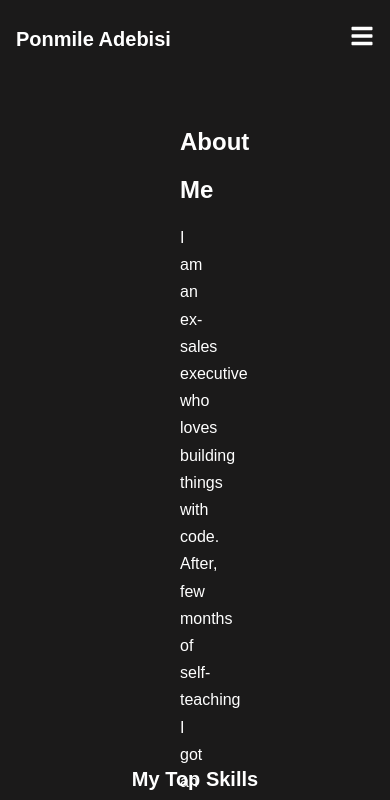
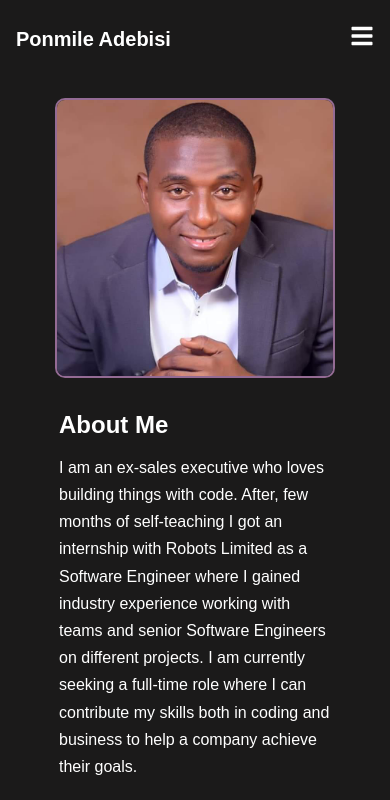
Before and after one commit to pjmiles/mYportfolio, a React (Create React App) app: page / in a window 390 px wide. Shown: the top 800 px of the page. Built offline with nearby package versions, Linux system fonts and the light colour scheme.

Commit message:
about section responsiveness

```diff
--- a/src/components/About.js
+++ b/src/components/About.js
@@ -4,7 +4,8 @@ import profileImage from "../images/profileImage.jpg";
 const About = () => {
   return (
     <section id="about" className="about-section">
-      <div className="about-container">
+     <img alt="ponmile" src={profileImage} className="my-image" />
+
         <div className="about-header">
           <h1 className="top-text">About Me</h1>
           <p className="about-bio">
@@ -17,10 +18,9 @@ const About = () => {
             achieve their goals.
           </p>
         </div>
-        <div className="hero-image-container">
-          <img alt="ponmile" src={profileImage} className="my-image" />
-        </div>
-      </div>
+        {/* <div className="hero-image-container">
+        </div> */}
+
     </section>
   );
 };
--- a/src/styles/About.css
+++ b/src/styles/About.css
@@ -1,68 +1,58 @@
-/* .about-section {
-
-} */
-
-.about-container {
+.about-section {
     background: var(--primary-dark);
     display: flex;
     align-items: center;
-    justify-content: space-around;
+    justify-content: center;
+    gap: 2.5rem;
+    max-width: 68.75rem;
+    margin: auto;
     padding: 20px 20px;
-    height: 675px;
+}
+
+.about-section img {
+    height: 17.5rem;
+    width: 17.5rem;
 }
 
 .about-header {
-    /* float: left; */
-    width: 50%;
+    width: 25rem;
     padding: 40px;
-    padding-left: 60px;
-    padding-right: 60px;
     margin: 30px;
-    /* margin-right: 30px; */
-    /* margin-bottom: 70px; */
-    line-height: 2;
+}
+
+.about-header p {
+    line-height: var(--line-height);
+    padding: 0.3rem 0;
 }
 
 .about-bio {
     color: var(--primary-color);
     line-height: var(--line-height);
-    /* padding: 10px 10px; */
-    /* max-width: 500px; */
 }
 
 /* for image */
-.hero-image-container {
-    width: 300px;
-}
-
-.hero-image-container img {
-    width: 100%;
-    height: auto;
-}
 
 .my-image {
     border: 2px solid var(--btn-color);
     border-radius: 10px;
 }
 
-
 .top-text {
     color: var(--primary-color);
     margin-bottom: 10px;
 }
 
-@media (max-width: 760px) {
+@media screen and (max-width: 760px) {
+    .about-section {
+        flex-direction: column;
+        gap: 0;
+    }
     .about-header {
-        width: 20%;
-        padding: 10px;
-        padding-left: 20px;
-        padding-right: 20px;
-        margin: 10px
+        width: 22rem;
+        margin-top: -7px;
+        /* margin: 10px */
     }
-    .about-container {
-        display: flex;
-        flex-direction: column;
-    }
+
     /* .about-container {
         display: flex;
         flex-direction: column;
--- a/src/styles/Navbar.css
+++ b/src/styles/Navbar.css
@@ -51,9 +51,6 @@ nav a {
     display: none;
 }
 
-.hammburger {
-    /* display: none; */
-}
 
 .active {
     background-color: var(--btn-color);
```
